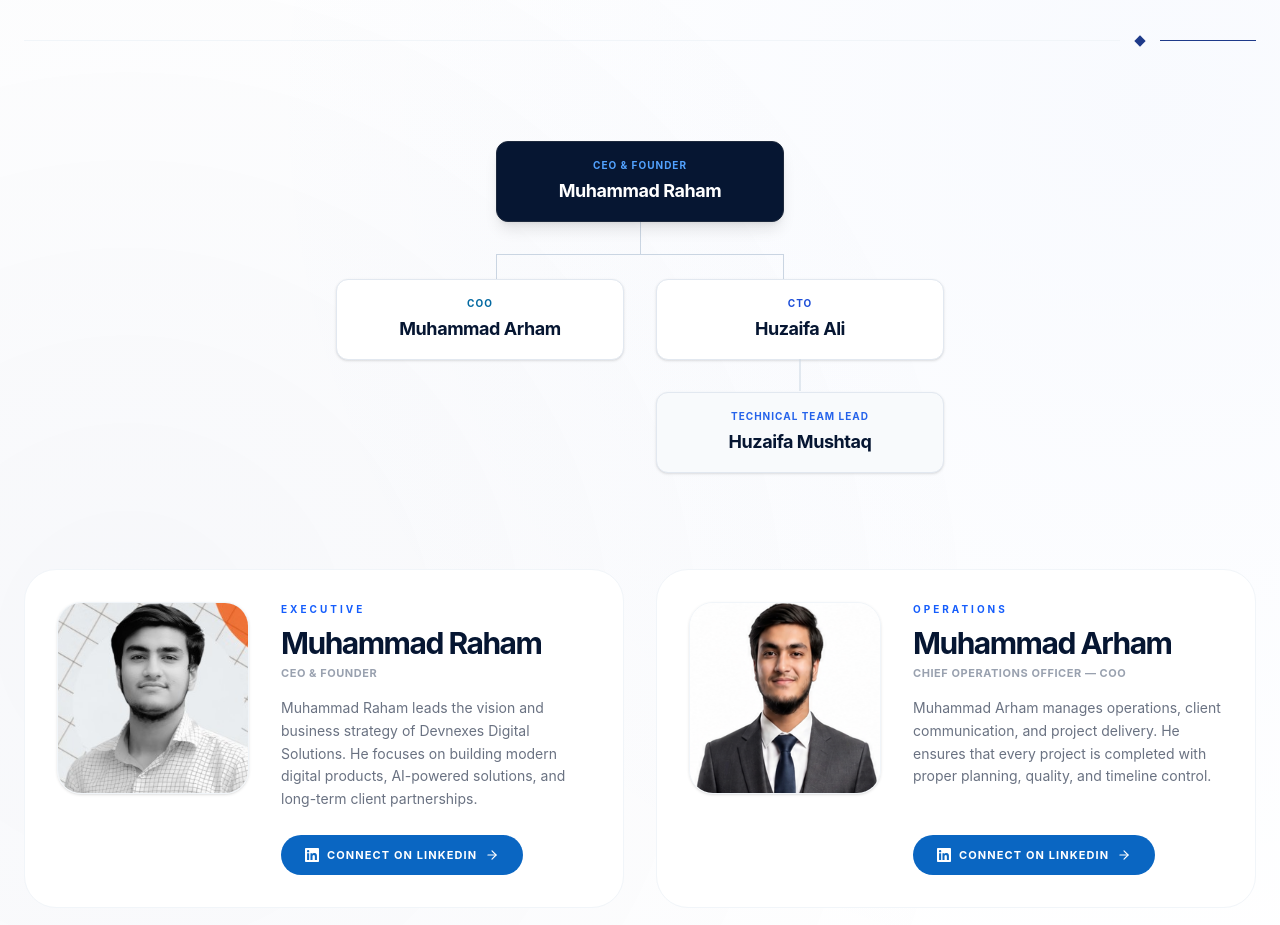
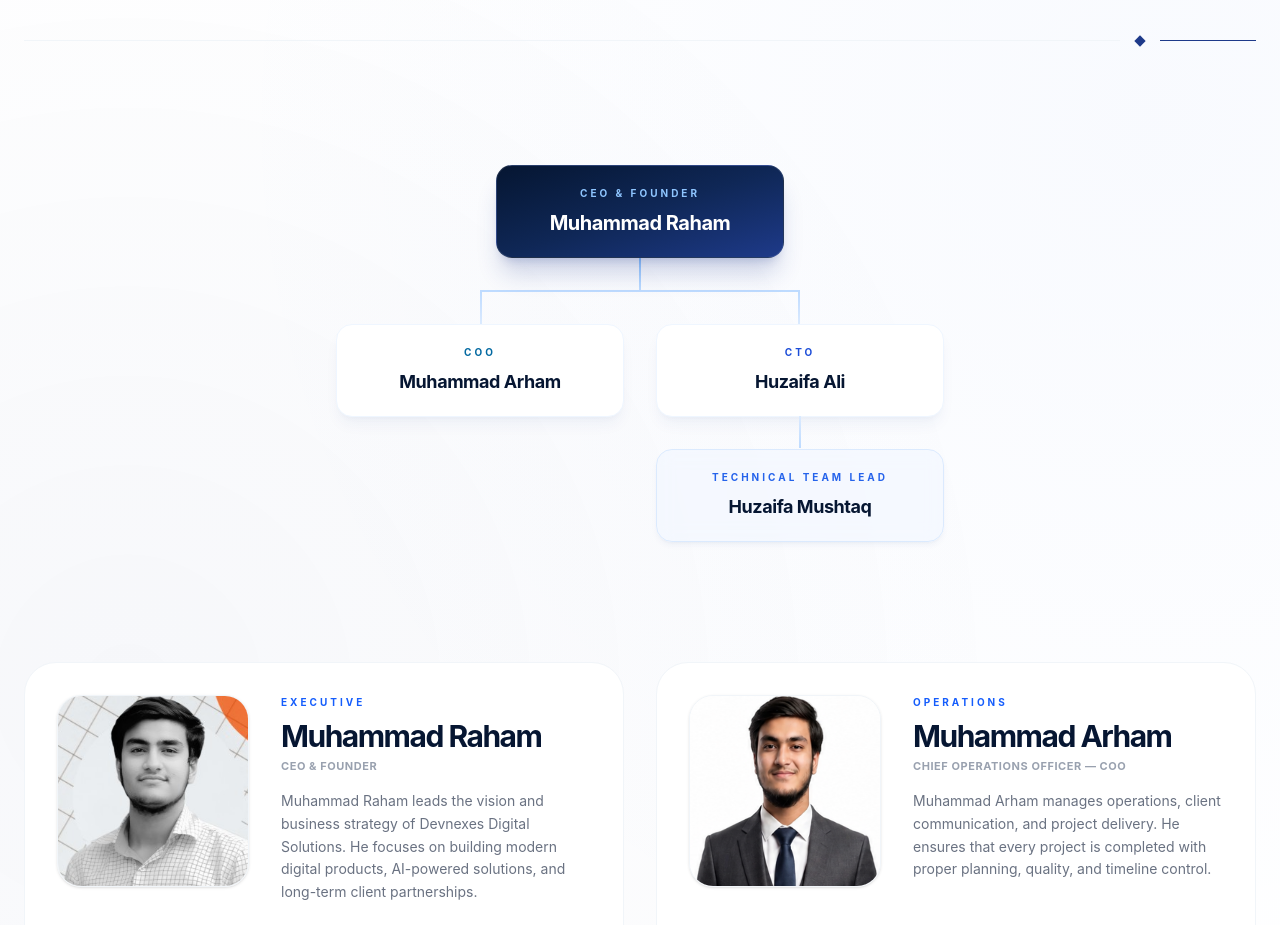
Before and after one commit to sultanraham/Devnexes, a React (Vite) app: page /about in a window 1280 px wide. Shown: the part 2360-3285 px from the top of the page. Built offline with nearby package versions, Linux system fonts and the light colour scheme; no server answers.

Commit message:
Enhance OrganizationChart with premium styling and animations

```diff
--- a/src/components/AboutPage.jsx
+++ b/src/components/AboutPage.jsx
@@ -123,58 +123,59 @@ const TeamCard = ({ member, index }) => {
 
 const OrganizationChart = () => {
   return (
-    <div className="w-full flex flex-col items-center justify-center py-4 mb-20 relative">
+    <div className="w-full flex flex-col items-center justify-center py-10 mb-20 relative">
 
       {/* CEO */}
-      <motion.div initial={{ opacity: 0, y: 20 }} whileInView={{ opacity: 1, y: 0 }} viewport={{ once: true }} className="bg-[#061632] text-white px-8 py-4 rounded-xl shadow-lg border border-slate-800 text-center z-10 w-64 md:w-72 relative">
-        <p className="text-[10px] font-bold uppercase tracking-widest text-blue-400 mb-1">CEO & Founder</p>
-        <h4 className="font-bold text-lg tracking-tight">Muhammad Raham</h4>
+      <motion.div initial={{ opacity: 0, scale: 0.95 }} whileInView={{ opacity: 1, scale: 1 }} viewport={{ once: true }} className="bg-gradient-to-br from-[#061632] via-[#0f2756] to-[#1e3a8a] text-white px-8 py-5 rounded-2xl shadow-xl shadow-blue-900/20 border border-white/10 text-center z-10 w-64 md:w-72 relative overflow-hidden group">
+        <div className="absolute inset-0 bg-white/5 opacity-0 group-hover:opacity-100 transition-opacity duration-300" />
+        <p className="text-[10px] font-bold uppercase tracking-[0.3em] text-blue-300 mb-2">CEO & Founder</p>
+        <h4 className="font-bold text-xl tracking-tight">Muhammad Raham</h4>
       </motion.div>
 
       {/* Vertical Line from CEO */}
-      <div className="w-px h-8 bg-slate-300" />
+      <div className="w-[2px] h-8 bg-gradient-to-b from-blue-300 to-blue-200" />
 
       {/* Horizontal Line for branching */}
-      <div className="hidden md:block w-72 h-px bg-slate-300" />
+      <div className="hidden md:block w-[320px] h-[2px] bg-blue-200" />
 
       {/* Branching Lines Down */}
-      <div className="hidden md:flex w-72 justify-between">
-        <div className="w-px h-6 bg-slate-300" />
-        <div className="w-px h-6 bg-slate-300" />
+      <div className="hidden md:flex w-[320px] justify-between">
+        <div className="w-[2px] h-8 bg-gradient-to-b from-blue-200 to-blue-100" />
+        <div className="w-[2px] h-8 bg-gradient-to-b from-blue-200 to-blue-100" />
       </div>
 
       {/* COO & CTO Container */}
       <div className="flex flex-col md:flex-row items-center gap-6 md:gap-8 justify-center z-10">
         {/* COO */}
-        <motion.div initial={{ opacity: 0, x: -20 }} whileInView={{ opacity: 1, x: 0 }} viewport={{ once: true }} className="bg-white px-8 py-4 rounded-xl shadow-sm border border-slate-200 text-center w-64 md:w-72">
-          <p className="text-[10px] font-bold uppercase tracking-widest text-[#0369a1] mb-1">COO</p>
+        <motion.div initial={{ opacity: 0, y: 20 }} whileInView={{ opacity: 1, y: 0 }} viewport={{ once: true }} transition={{ delay: 0.1 }} className="bg-white px-8 py-5 rounded-2xl shadow-lg shadow-blue-900/5 border border-blue-50 hover:border-blue-200 transition-colors text-center w-64 md:w-72">
+          <p className="text-[10px] font-bold uppercase tracking-[0.3em] text-[#0369a1] mb-2">COO</p>
           <h4 className="font-bold text-[#061632] text-lg tracking-tight">Muhammad Arham</h4>
         </motion.div>
 
         {/* Vertical Line for Mobile */}
-        <div className="md:hidden w-px h-6 bg-slate-300" />
+        <div className="md:hidden w-[2px] h-6 bg-blue-100" />
 
         {/* CTO */}
-        <motion.div initial={{ opacity: 0, x: 20 }} whileInView={{ opacity: 1, x: 0 }} viewport={{ once: true }} className="bg-white px-8 py-4 rounded-xl shadow-sm border border-slate-200 text-center w-64 md:w-72 relative">
-          <p className="text-[10px] font-bold uppercase tracking-widest text-[#1d4ed8] mb-1">CTO</p>
+        <motion.div initial={{ opacity: 0, y: 20 }} whileInView={{ opacity: 1, y: 0 }} viewport={{ once: true }} transition={{ delay: 0.2 }} className="bg-white px-8 py-5 rounded-2xl shadow-lg shadow-blue-900/5 border border-blue-50 hover:border-blue-200 transition-colors text-center w-64 md:w-72 relative">
+          <p className="text-[10px] font-bold uppercase tracking-[0.3em] text-[#1d4ed8] mb-2">CTO</p>
           <h4 className="font-bold text-[#061632] text-lg tracking-tight">Huzaifa Ali</h4>
           {/* Vertical line going down from CTO to Tech Lead on Desktop */}
-          <div className="hidden md:block absolute -bottom-8 left-1/2 -translate-x-1/2 w-px h-8 bg-slate-300" />
+          <div className="hidden md:block absolute -bottom-8 left-1/2 -translate-x-1/2 w-[2px] h-8 bg-gradient-to-b from-blue-100 to-blue-200" />
         </motion.div>
       </div>
 
       {/* Vertical Line for Mobile */}
-      <div className="md:hidden w-px h-6 bg-slate-300" />
+      <div className="md:hidden w-[2px] h-6 bg-blue-200" />
+
       {/* Spacer for desktop */}
       <div className="hidden md:block h-8" />
 
       {/* Technical Team Lead */}
       <div className="flex flex-col md:flex-row items-start gap-6 md:gap-8 justify-center z-10">
           <div className="w-64 md:w-72 hidden md:block"></div> {/* Spacer to push Tech Lead under CTO */}
-          <motion.div initial={{ opacity: 0, y: 20 }} whileInView={{ opacity: 1, y: 0 }} viewport={{ once: true }} className="bg-slate-50 px-8 py-4 rounded-xl shadow-sm border border-slate-200 text-center w-64 md:w-72 relative">
-            <p className="text-[10px] font-bold uppercase tracking-widest text-[#2563eb] mb-1">Technical Team Lead</p>
+          <motion.div initial={{ opacity: 0, y: 20 }} whileInView={{ opacity: 1, y: 0 }} viewport={{ once: true }} transition={{ delay: 0.3 }} className="bg-blue-50/50 backdrop-blur-sm px-8 py-5 rounded-2xl shadow-md shadow-blue-900/5 border border-blue-100 hover:border-blue-300 transition-colors text-center w-64 md:w-72 relative">
+            <p className="text-[10px] font-bold uppercase tracking-[0.3em] text-[#2563eb] mb-2">Technical Team Lead</p>
             <h4 className="font-bold text-[#061632] text-lg tracking-tight">Huzaifa Mushtaq</h4>
-            {/* Optional connecting line back up for mobile? Already have one above */}
           </motion.div>
       </div>
 
```
